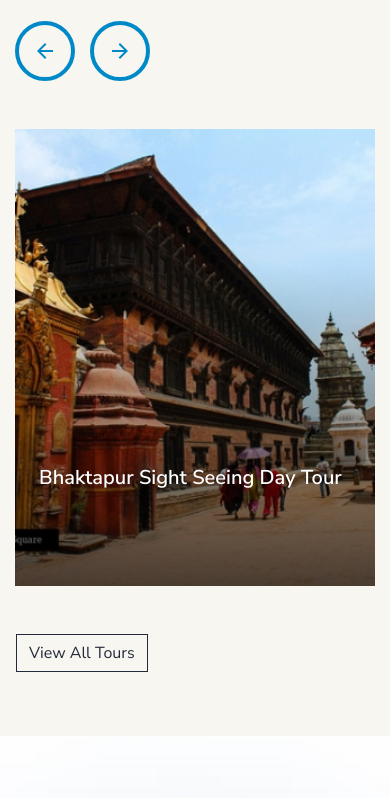
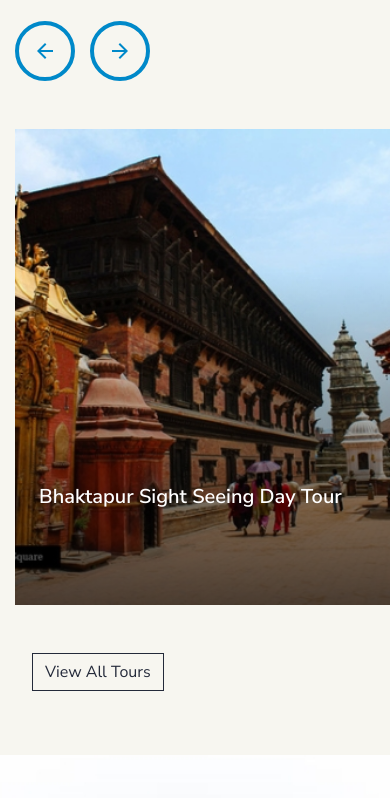
Before and after one commit to ayushshrestha/html-adventure, a plain HTML site: page index.html in a window 390 px wide. Shown: the part 660-1458 px from the top of the page. Drawn offline with nearby package versions, Linux system fonts and the light colour scheme; some packages are replaced by stand-ins of ours; a script that the page names is missing.

Commit message:
now remaining is mobile menu bugs and container outside div

```diff
--- a/assets/scss/pages/_home.scss
+++ b/assets/scss/pages/_home.scss
@@ -265,8 +265,8 @@ html {
         position: absolute;
         top:0;
         @include media-breakpoint-up(md){
-            // width: 50%;
-            width: 38%;
+            width: 43%;
+            // width: 38%;
         }
     }
     .slick {
--- a/index.html
+++ b/index.html
@@ -175,7 +175,7 @@
       </div> <!-- slick item 3 ends here -->
     </div> <!-- slick-default ends here -->
     <div class="bg-cream py-5 block-special">
-      <div class="container py-3">
+      <div class="container -fluid py-3">
         <div class="row align-items-center">
           <div class="col-md-4">
             <div class="c-special_caption wow fadeIn" data-wow-duration="1s" data-wow-delay="0.15s" data-wow-offset="50" >
@@ -192,7 +192,7 @@
               </div> <!-- custom slick arrow ends here -->
             </div> <!-- c special caption ends here -->
           </div> <!-- col md 4 ends here -->
-          <div class="col-md-8 px-md-0">
+          <div class="col-md-8 pr-0">
             <div class="slick-customWidth slick-special wow fadeIn" data-wow-duration="1.5s" data-wow-delay="0.15s" data-wow-offset="50" >
               <div>
                 <img alt="" src="assets/images/img-special.jpg" class="img-fluid">
@@ -251,7 +251,7 @@
             </div> <!-- our special slider ends here -->
           </div> <!-- col md 8 ends here -->
           <div class="pl-3 pl-md-0 offset-md-4">
-            <a href="" class="mt-5 btn btn-outline-secondary border-radius-0">View All Tours</a>
+            <a href="" class="ml-3 mt-5 btn btn-outline-secondary border-radius-0">View All Tours</a>
           </div>
         </div> <!-- row block special ends here -->
       </div> <!-- container block special ends here -->
@@ -605,7 +605,8 @@
     </div> <!-- block special ends here -->
   </div> <!-- #wrapper ends here -->
   <footer class="block-footer position-relative bg-center-bottom bg-repeat-no bg-cover wow fadeIn" data-wow-duration="1s" data-wow-delay="0.15s" data-wow-offset="50"  style="background-image: url(assets/images/bg-departuredate.png);">
-    <div class="container p-2 p-md-5 bg-white-transparent">
+    <div class="container">
+      <div class="p-4 p-md-5 bg-white-transparent">
       <div class="row py-3">
         <div class="col-sm-6 col-lg-3">
           <div class="footer-menu">
@@ -671,7 +672,7 @@
             </ul>
           </div>
         </div>
-      </div>
+      </div></div>
     </div> <!-- first footer container ends here -->
     <div class="container z-index-1 position-relative c-copyright">
       <div class="row py-4 d-flex justify-content-between align-items-center">
```
Also changed, not shown: assets/css/main.min.css, outside-container-right_screenshot.jpg (added), 1 other file.
